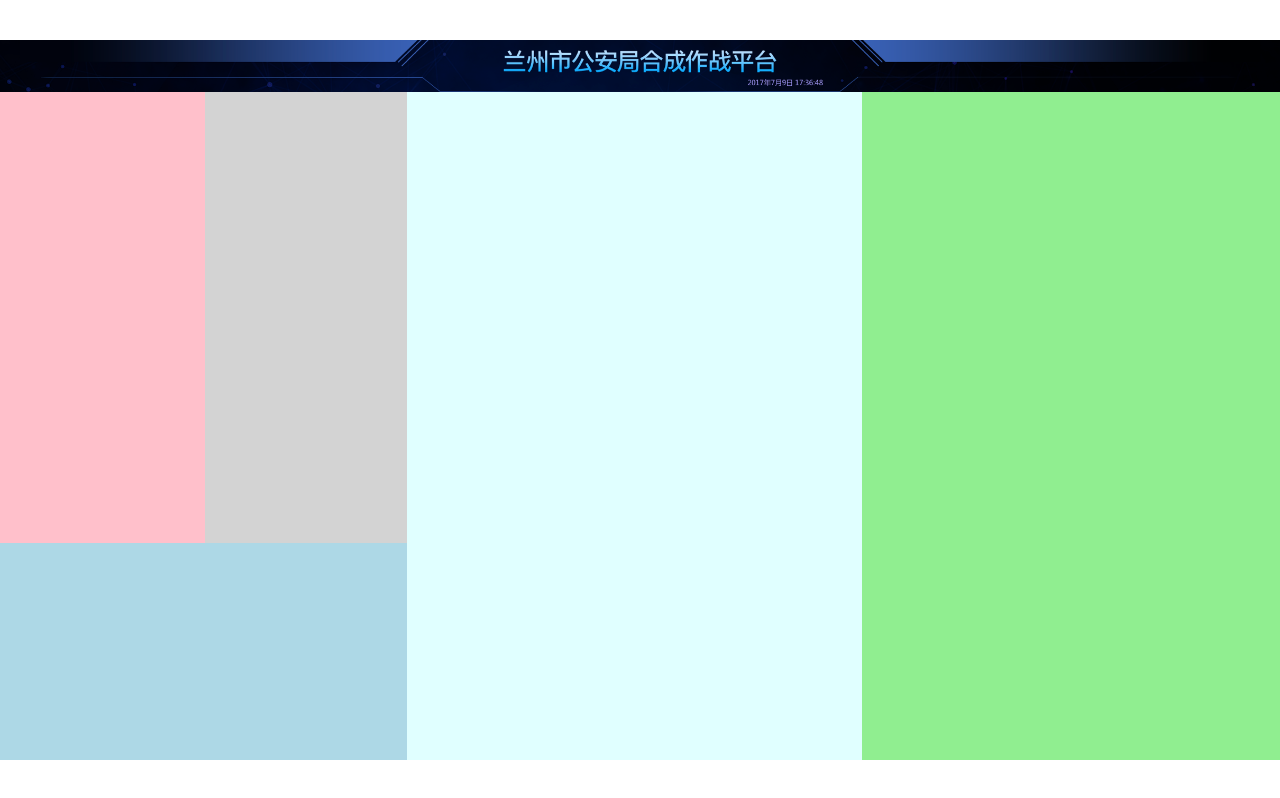
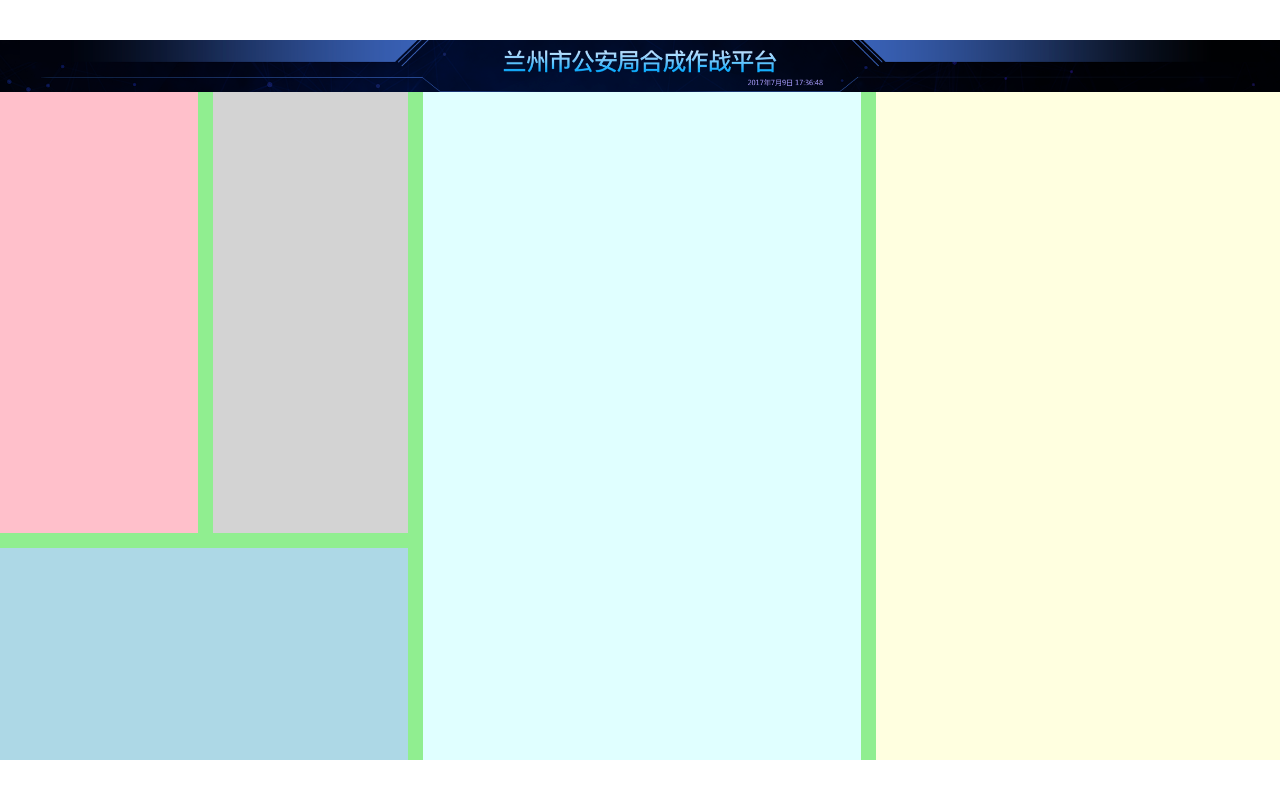
Before and after one commit to Sean-Zhang-rz/visualization, a React (Vite) app: page /#/ in a window 1280 px wide. Built offline with nearby package versions, Linux system fonts and the light colour scheme.

Commit message:
添加空隙

```diff
--- a/src/pages/home.scss
+++ b/src/pages/home.scss
@@ -15,6 +15,8 @@
     grid-template:
       'box1 box2 box4 box5' 755fr
       'box3 box3 box4 box5' 363fr / 366fr 361fr 811fr 747fr;
+    grid-column-gap: px(28);
+    grid-row-gap: px(28);
     > .section1 {
       grid-area: box1;
       background: pink;
--- a/src/pages/home.tsx
+++ b/src/pages/home.tsx
@@ -11,6 +11,7 @@ export const Home = () => {
         <section className="section2"></section>
         <section className="section3"></section>
         <section className="section4"></section>
+        <section className="section5"></section>
       </main>
     </div>
   );
```
